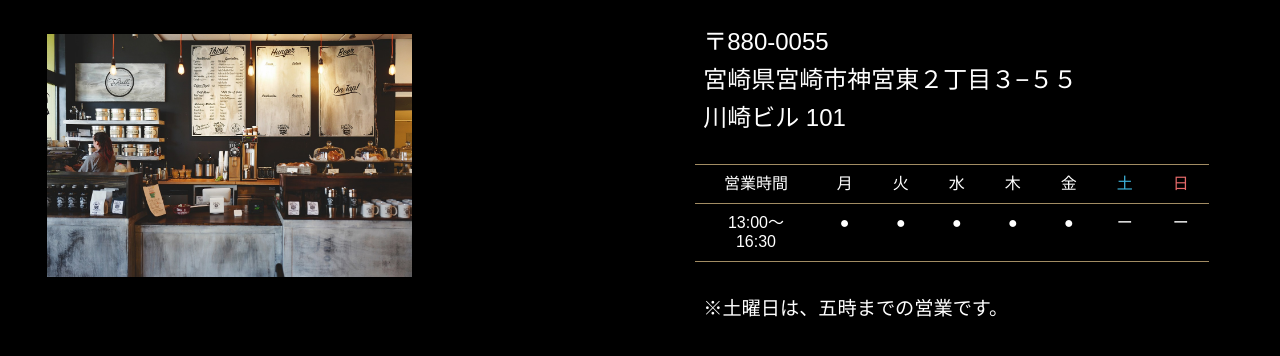
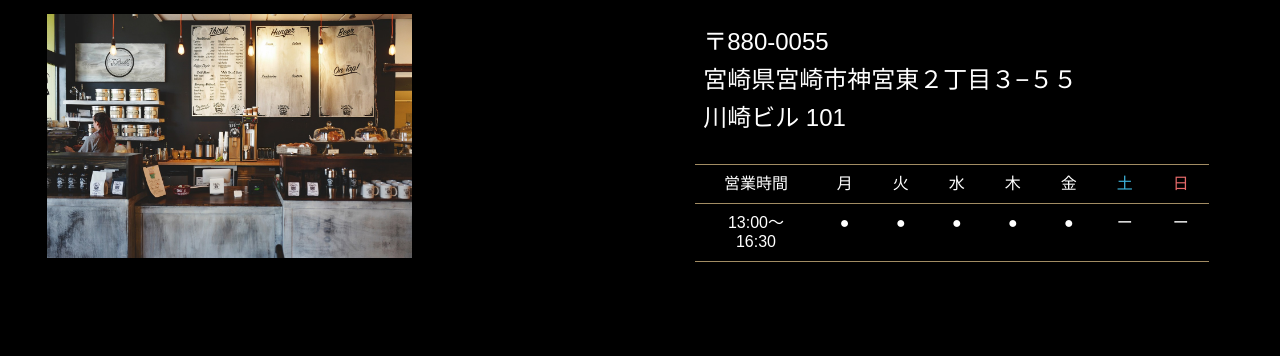
Before and after one commit to reolch/portfolio_lp_hand_in_hand, a plain HTML site: page index.html in a window 1280 px wide. Shown: the part 7068-7424 px from the top of the page. Drawn offline with nearby package versions, Linux system fonts and the light colour scheme.

Commit message:
注意書きを修正しました。

```diff
--- a/index.html
+++ b/index.html
@@ -196,7 +196,7 @@
                                     </tr>
                                 </tbody>
                             </table>
-                            <p class="access-container-left-attension"><small>※土曜日は、五時までの営業です。</small></p>
+                            <p class="access-container-left-attension"><small></small></p>
                         </div>
                     </div>
 
```
